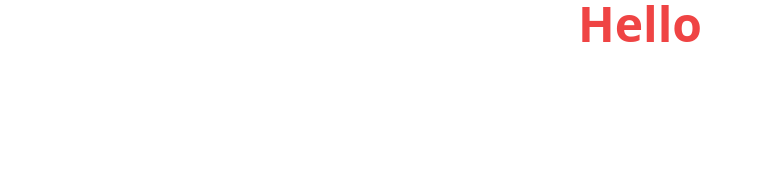
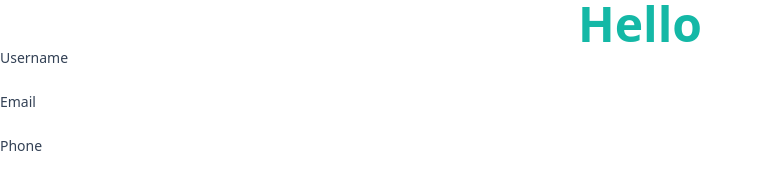
Before and after one commit to maceyjshort/mshort-final-cis-277, a website built with Vite: page index.html in a window 1280 px wide. Shown: the whole page, without its empty margins (0-762 px from the left). Built offline with nearby package versions, Linux system fonts and the light colour scheme.

Commit message:
Format form

```diff
--- a/index.html
+++ b/index.html
@@ -10,10 +10,24 @@
   </head>
   <body>
     <h1
-      class="text-center text-3xl font-semibold text-red-500 transition-all md:text-5xl"
+      class="text-center text-3xl font-semibold text-teal-500 transition-all md:text-5xl"
     >
       Hello
     </h1>
+    <form>
+      <label class="block">
+        <span class="block text-sm font-medium text-slate-700">Username</span>
+        <input type="text" name="text" />
+      </label>
+      <label class="block">
+        <span class="block text-sm font-medium text-slate-700">Email</span>
+        <input type="email" name="email" />
+      </label>
+      <label class="block">
+        <span class="block text-sm font-medium text-slate-700">Phone</span>
+        <input type="number" name="phone" />
+      </label>
+    </form>
 
     <script type="module" src="./src/index.js"></script>
   </body>
```
